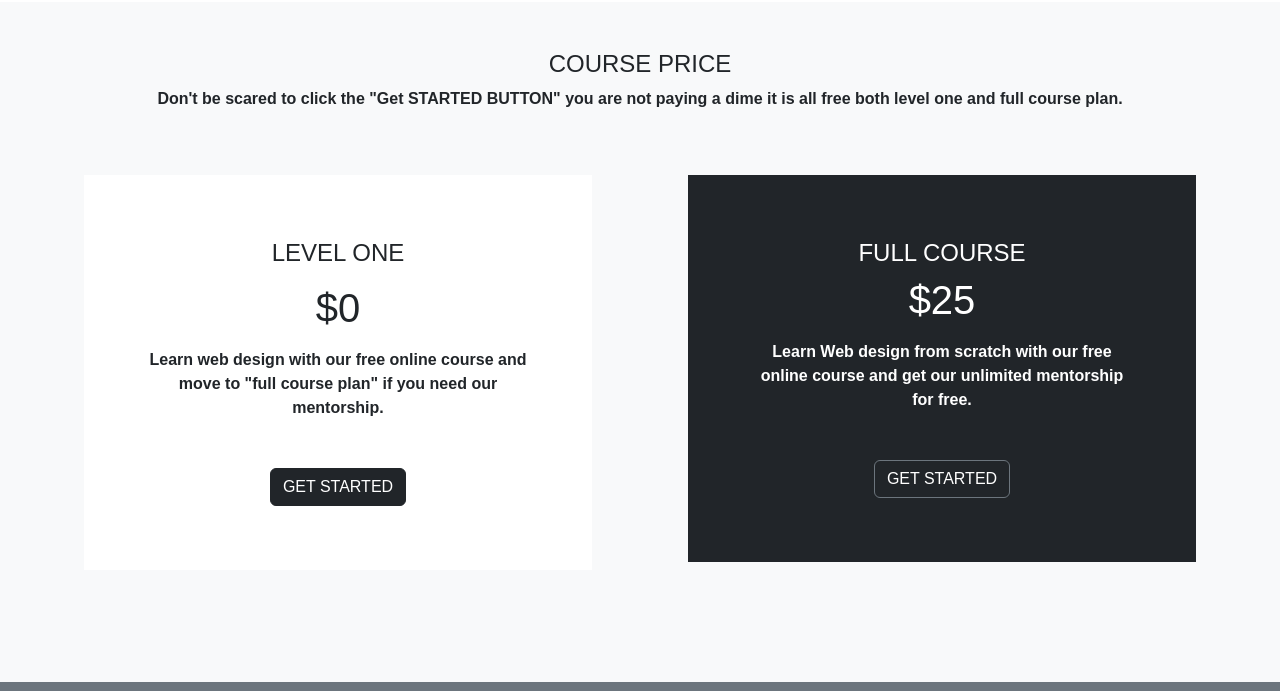
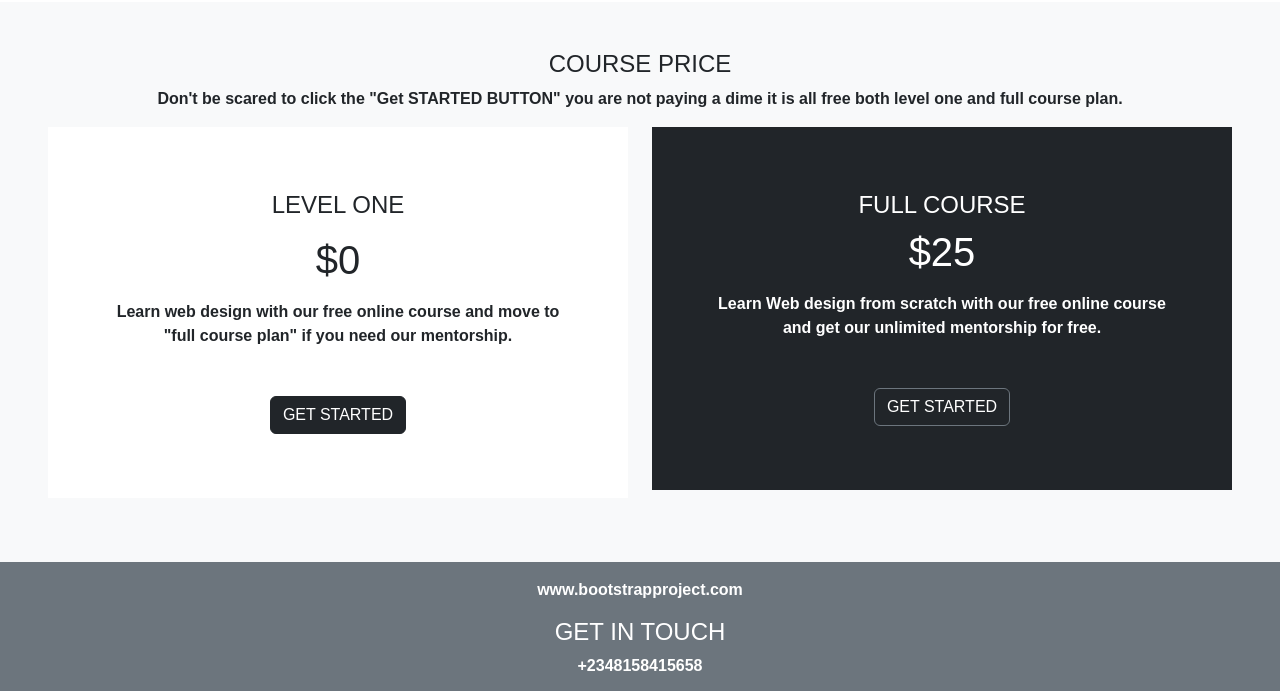
Before and after one commit to mbamobioma1/fidexcode, a plain HTML site: page index.html in a window 1280 px wide. Shown: the part 2400-3091 px from the top of the page. Drawn offline with nearby package versions, Linux system fonts and the light colour scheme.

Commit message:
Add files via upload

```diff
--- a/index.html
+++ b/index.html
@@ -247,7 +247,7 @@
         both level one and full course plan.
     </p>
      <div class="row">
-        <div class="col-sm-6 mb-3 p-5 ">
+        <div class="col-sm-6 mb-3  ">
             <div class="card text-center p-5">
                 <div class="card-body">
                     <h4 class="card-title mb-3">LEVEL ONE</h4>
@@ -259,7 +259,7 @@
                 </div>
             </div>
         </div>
-        <div class="col-sm-6 mb-3  p-5">
+        <div class="col-sm-6 mb-3">
             <div class="card text-center p-5 bg-dark text-white">
                 <div class="card-body">
                     <h4 class="card-title">FULL COURSE</h4>
--- a/style.css
+++ b/style.css
@@ -55,7 +55,7 @@ body{
 }
 @media only screen and (max-width:576px) {
     .background{
-        padding-top: 30px;
+        padding-top: 20px;
     }
 
 }
```
